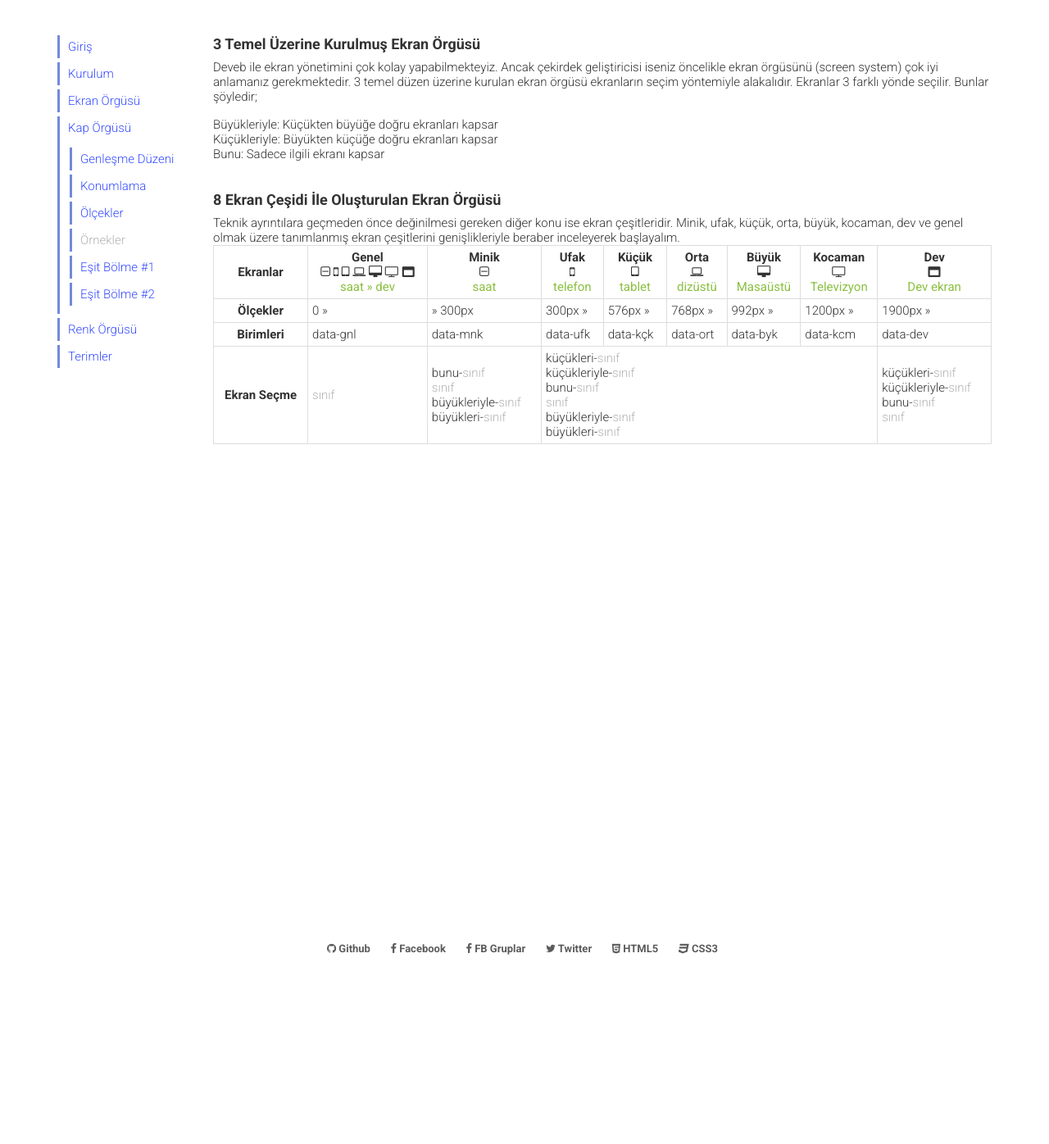
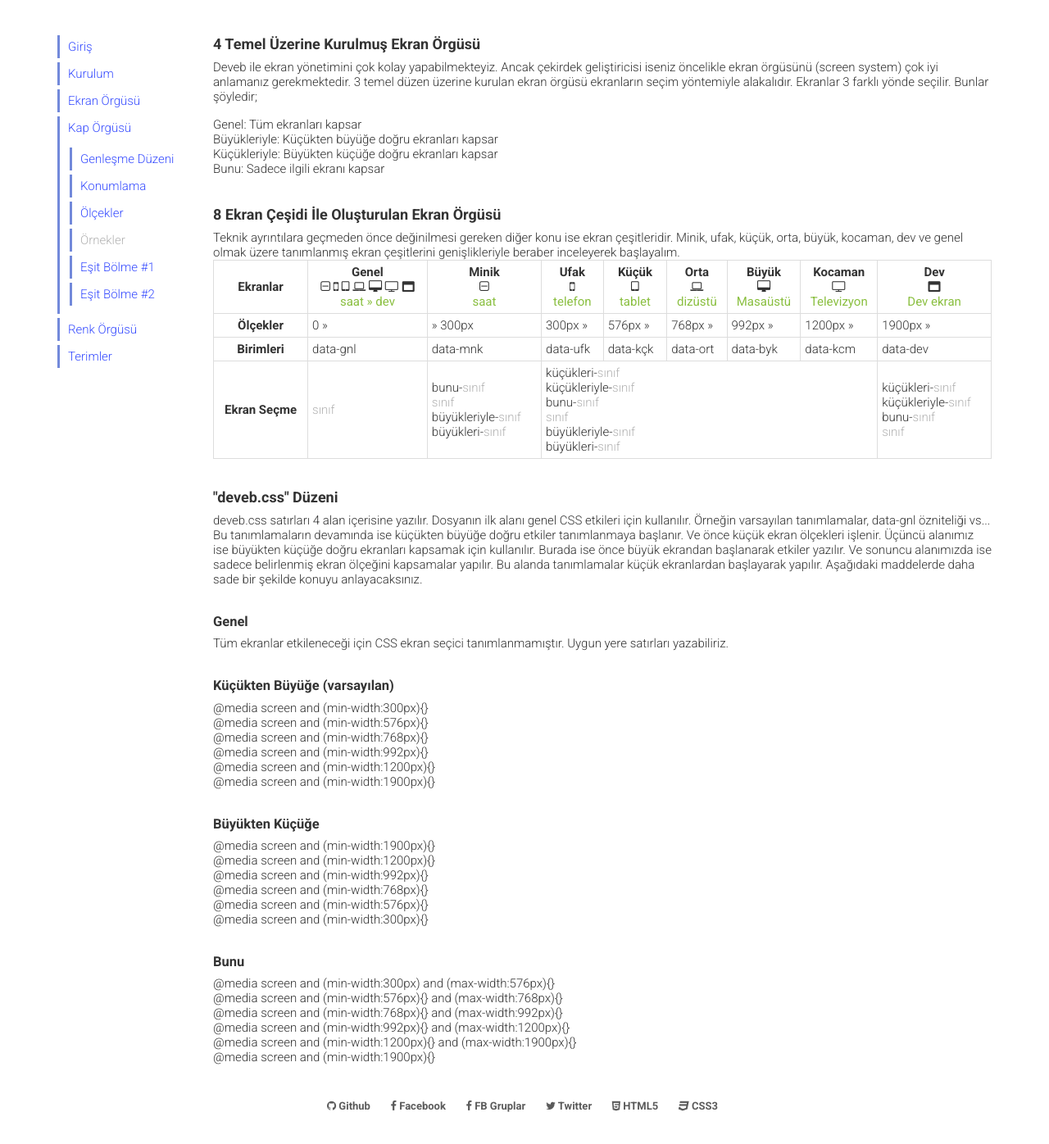
Before and after one commit to data-deveb/data-deveb.github.io, a Jekyll site: the page built from belgeler/gelistiriciler/ekran-orgusu.html, in a window 1280 px wide and 1400 px high, scrolled down 192 px. Shown: the top 1396 px of the window at 82% size. Built offline with Jekyll 4.4.1, drawn with Linux system fonts in a browser that asks for light colours.

Commit message:
Güncelleme

```diff
--- a/belgeler/gelistiriciler/ekran-orgusu.html
+++ b/belgeler/gelistiriciler/ekran-orgusu.html
@@ -3,7 +3,7 @@ layout: default
 title: Ekran Örgüsünü Anlamak (Çekirdek Geliştiriciler)
 ---
 <h2>
-  3 Temel Üzerine Kurulmuş Ekran Örgüsü
+  4 Temel Üzerine Kurulmuş Ekran Örgüsü
 </h2>
 <p>
   Deveb ile ekran yönetimini çok kolay yapabilmekteyiz. Ancak çekirdek geliştiricisi iseniz öncelikle
@@ -12,6 +12,9 @@ title: Ekran Örgüsünü Anlamak (Çekirdek Geliştiriciler)
 </p>
 <p></p>
 <ul>
+  <li>
+    Genel: Tüm ekranları kapsar
+  </li>
   <li>
     Büyükleriyle: Küçükten büyüğe doğru ekranları kapsar
   </li>
@@ -113,3 +116,50 @@ title: Ekran Örgüsünü Anlamak (Çekirdek Geliştiriciler)
     </tr>
   </tbody>
 </table>
+<h2>
+  "deveb.css" Düzeni
+</h2>
+<p>
+  deveb.css satırları 4 alan içerisine yazılır. Dosyanın ilk alanı genel CSS etkileri için kullanılır. Örneğin varsayılan tanımlamalar, data-gnl özniteliği vs...
+  Bu tanımlamaların devamında ise küçükten büyüğe doğru etkiler tanımlanmaya başlanır. Ve önce küçük ekran ölçekleri işlenir. Üçüncü alanımız ise büyükten küçüğe doğru ekranları kapsamak için kullanılır.
+  Burada ise önce büyük ekrandan başlanarak etkiler yazılır. Ve sonuncu alanımızda ise sadece belirlenmiş ekran ölçeğini kapsamalar yapılır. Bu alanda tanımlamalar küçük ekranlardan başlayarak yapılır. Aşağıdaki maddelerde daha sade bir şekilde konuyu anlayacaksınız.<br>
+</p>
+<h3>
+  Genel
+</h3>
+<p>
+  Tüm ekranlar etkileneceği için CSS ekran seçici tanımlanmamıştır. Uygun yere satırları yazabiliriz.
+</p>
+<h3>
+  Küçükten Büyüğe (varsayılan)
+</h3>
+<p>
+  @media screen and (min-width:300px){}<br>
+  @media screen and (min-width:576px){}<br>
+  @media screen and (min-width:768px){}<br>
+  @media screen and (min-width:992px){}<br>
+  @media screen and (min-width:1200px){}<br>
+  @media screen and (min-width:1900px){}<br>
+</p>
+<h3>
+  Büyükten Küçüğe
+</h3>
+<p>
+  @media screen and (min-width:1900px){}<br>
+  @media screen and (min-width:1200px){}<br>
+  @media screen and (min-width:992px){}<br>
+  @media screen and (min-width:768px){}<br>
+  @media screen and (min-width:576px){}<br>
+  @media screen and (min-width:300px){}<br>
+</p>
+<h3>
+  Bunu
+</h3>
+<p>
+  @media screen and (min-width:300px) and (max-width:576px){}<br>
+  @media screen and (min-width:576px){} and (max-width:768px){}<br>
+  @media screen and (min-width:768px){} and (max-width:992px){}<br>
+  @media screen and (min-width:992px){} and (max-width:1200px){}<br>
+  @media screen and (min-width:1200px){} and (max-width:1900px){}<br>
+  @media screen and (min-width:1900px){}<br>
+</p>
```
